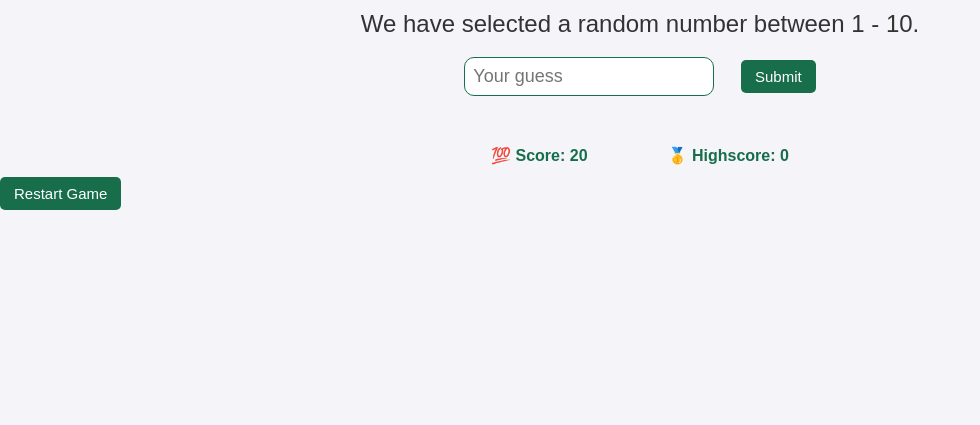
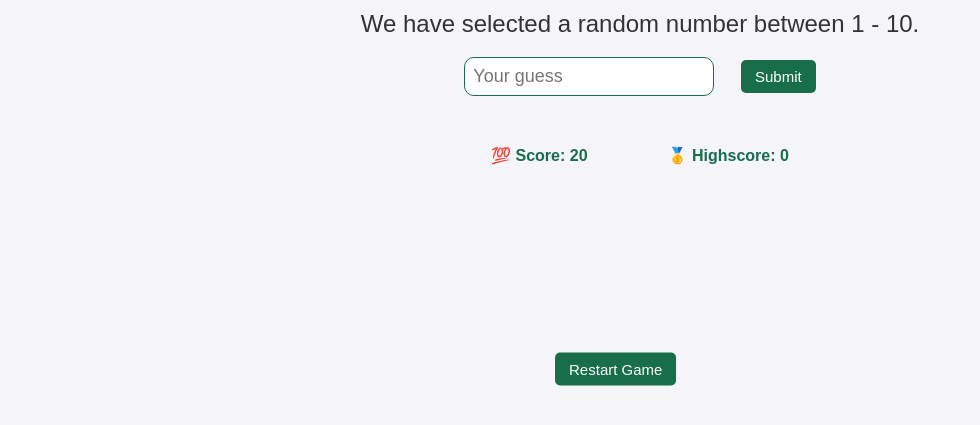
Before and after one commit to nyakoa/guess-a-number, a plain HTML site: page index.html in a window 1280 px wide. Shown: the part 191-616 px from the top of the page, without its empty margins (0-980 px from the left). Drawn offline with Linux system fonts and the light colour scheme.

Commit message:
Update style.css

```diff
--- a/style.css
+++ b/style.css
@@ -36,7 +36,8 @@ h1 {
   outline: none;
   font-size: 18px;
 }
-button {
+.submit,
+.restart {
   padding: 8px 14px;
   background-color: #186e4b;
   color: #fff;
@@ -46,7 +47,8 @@ button {
   border-radius: 5px;
   transition: 0.3s ease;
 }
-button:hover {
+.restart:hover,
+.submit:hover {
   background-color: #429473;
 }
 .score-tracker {
@@ -64,3 +66,9 @@ button:hover {
   margin-bottom: 12px;
   display: inline-block;
 }
+.restart {
+  position: absolute;
+  top: 70%;
+  left: 50%;
+  transform: translate(-70%, -50%);
+}
```
